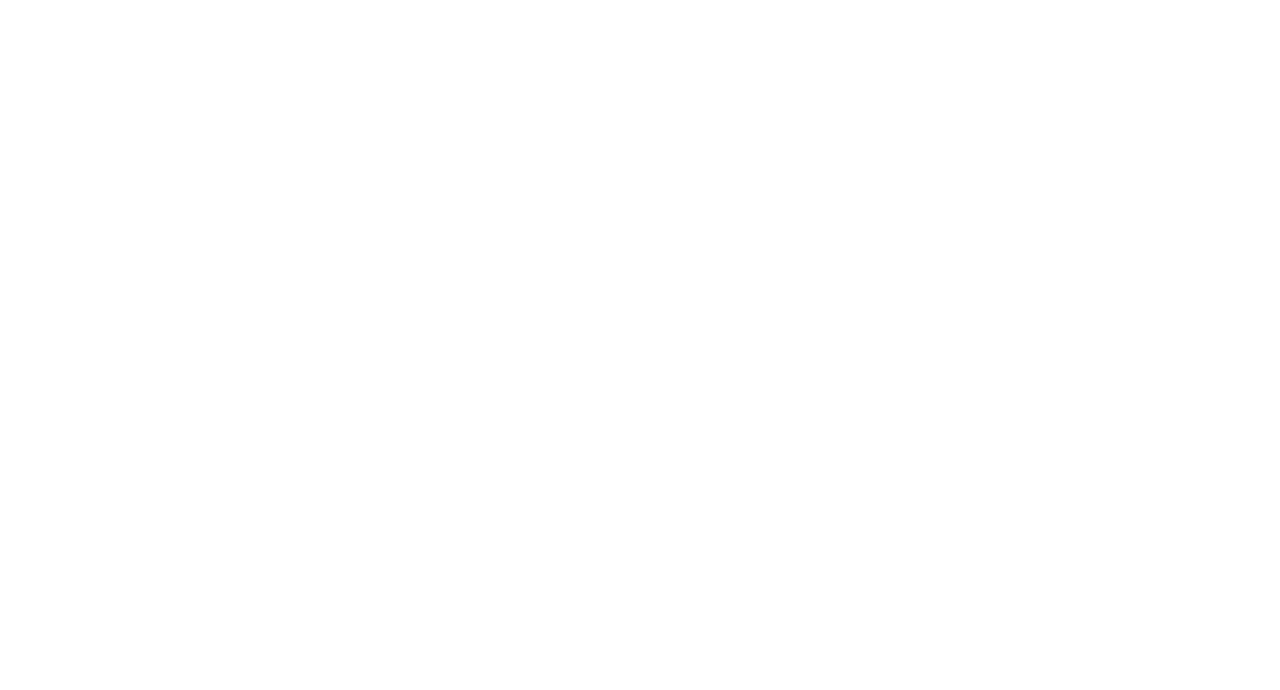
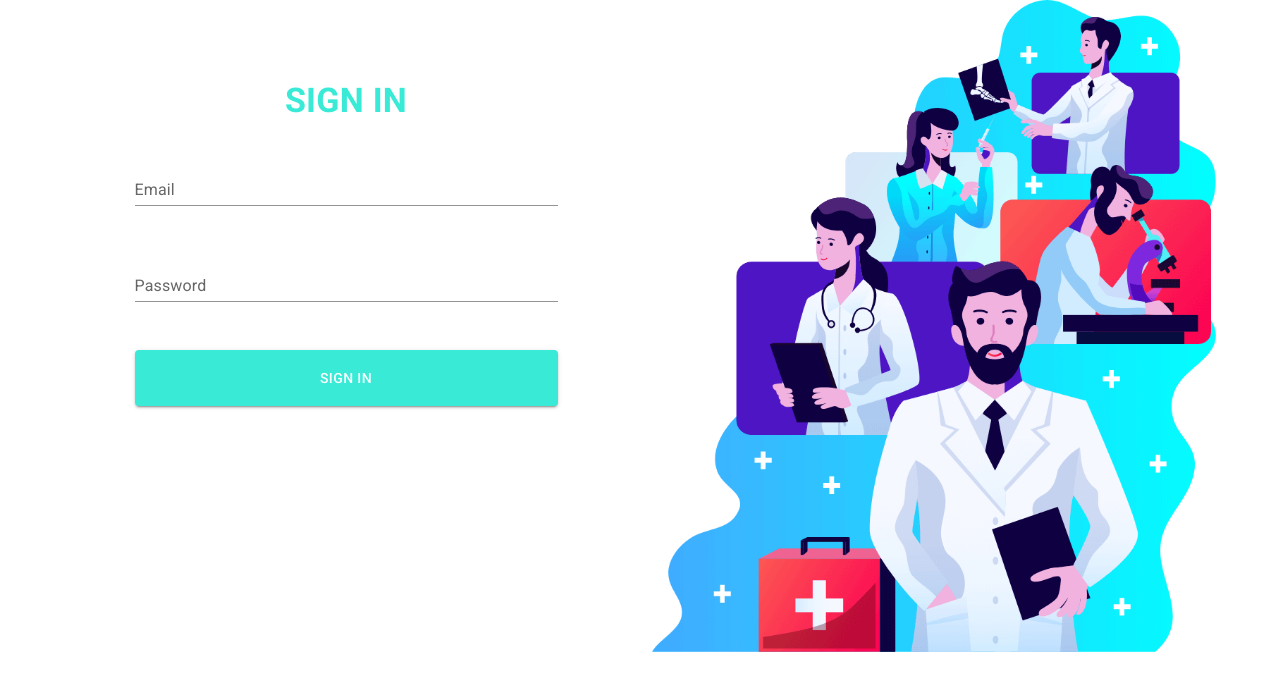
Before and after one commit to TakiKauser/docs-app, a React (Create React App) app: page /login in a window 1280 px wide. Shown: the top 690 px of the page. Built offline with nearby package versions, Linux system fonts and the light colour scheme.

Commit message:
login-form

```diff
--- a/src/App.js
+++ b/src/App.js
@@ -6,6 +6,7 @@ import {
 } from "react-router-dom";
 import HomePage from './components/Pages/HomePage';
 import AppointmentPage from './components/Pages/AppointmentPage';
+import Login from './components/UserAuth/Login/Login';
 
 function App() {
   return (
@@ -21,9 +22,9 @@ function App() {
           <Route path="/appointment">
             <AppointmentPage />
           </Route>
-          {/* <Route path="/users">
-            <Users />
-          </Route> */}
+          <Route path="/login">
+            <Login />
+          </Route>
         </Switch>
       </Router>
     </div>
--- a/src/components/Shared/MenuBar/MenuBar.js
+++ b/src/components/Shared/MenuBar/MenuBar.js
@@ -6,7 +6,7 @@ import Typography from '@mui/material/Typography';
 import Button from '@mui/material/Button';
 import IconButton from '@mui/material/IconButton';
 import MenuIcon from '@mui/icons-material/Menu';
-import { Link } from 'react-router-dom';
+import { Link, NavLink } from 'react-router-dom';
 
 const MenuBar = () => {
     return (
@@ -26,7 +26,7 @@ const MenuBar = () => {
                         Docs App
                     </Typography>
                     <Link to="/appointment"><Button color="inherit">Appointment</Button></Link>
-                    <Button color="inherit">Login</Button>
+                    <NavLink to="/login"><Button color="inherit">Login</Button></NavLink>
                 </Toolbar>
             </AppBar>
         </Box>
--- /dev/null
+++ b/src/components/UserAuth/Login/Login.js
@@ -0,0 +1,58 @@
+import { Button, Container, Grid, TextField, Typography } from '@mui/material';
+import React, { useState } from 'react';
+import login from '../../../images/login.png';
+
+const Login = () => {
+    const [loginData, setLoginData] = useState({});
+
+    const handleOnChange = e => {
+        const field = e.target.name;
+        const value = e.target.value;
+        // console.log(field, value);
+        const newLoginData = { ...loginData };
+        newLoginData[field] = value;
+        setLoginData(newLoginData);
+    }
+
+    const handleSignInSubmit = e => {
+        alert("Signing In...");
+        e.preventDefault();
+    }
+    return (
+        <Container>
+            <Grid container spacing={3}>
+                <Grid item sx={{ my: 10 }} xs={12} md={6}>
+                    <Typography variant="h4" gutterBottom component="div" sx={{ fontWeight: '600', color: '#39EAD6' }}>
+                        SIGN IN
+                    </Typography>
+                    <form onSubmit={handleSignInSubmit}>
+                        <TextField
+                            sx={{ width: '75%', m: 3 }}
+                            id="user-email"
+                            label="Email"
+                            name="email"
+                            onChange={handleOnChange}
+                            variant="standard"
+                            type="email"
+                        />
+                        <TextField
+                            sx={{ width: '75%', m: 3 }}
+                            id="user-email"
+                            label="Password"
+                            name="password"
+                            onChange={handleOnChange}
+                            variant="standard"
+                            type="password"
+                        />
+                        <Button type="submit" variant='contained' sx={{ width: '75%', m: 3, py: 2 }} style={{ backgroundColor: '#39EAD6' }}>Sign in</Button>
+                    </form>
+                </Grid>
+                <Grid item xs={12} md={6}>
+                    <img style={{ width: '100%' }} src={login} alt="login" />
+                </Grid>
+            </Grid>
+        </Container>
+    );
+};
+
+export default Login;
```
